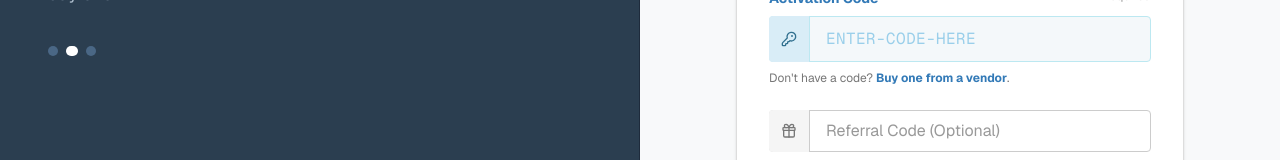
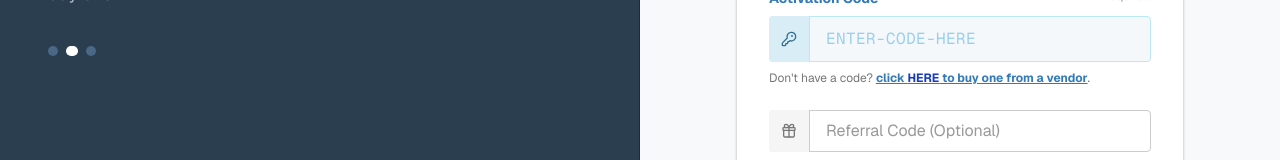
Before and after one commit to urex014/sleep-stream, a Next.js app: page /signup in a window 1280 px wide. Shown: the part 457-617 px from the top of the page. Built offline with nearby package versions, Linux system fonts and the light colour scheme.

Commit message:
analytics and speed insights

```diff
--- a/app/signup/page.tsx
+++ b/app/signup/page.tsx
@@ -237,7 +237,7 @@ function SignupForm() {
                   />
                 </div>
                 <p className="text-xs text-[#777777] mt-1">
-                  Don't have a code? <Link href="/vendors" className="text-[#337ab7] font-bold hover:underline">Buy one from a vendor</Link>.
+                  Don't have a code? <Link href="/vendors" className="text-[#337ab7] font-bold underline">click <span className="font-bold text-blue-800">HERE</span> to buy one from a vendor</Link>.
                 </p>
               </div>
 
```
